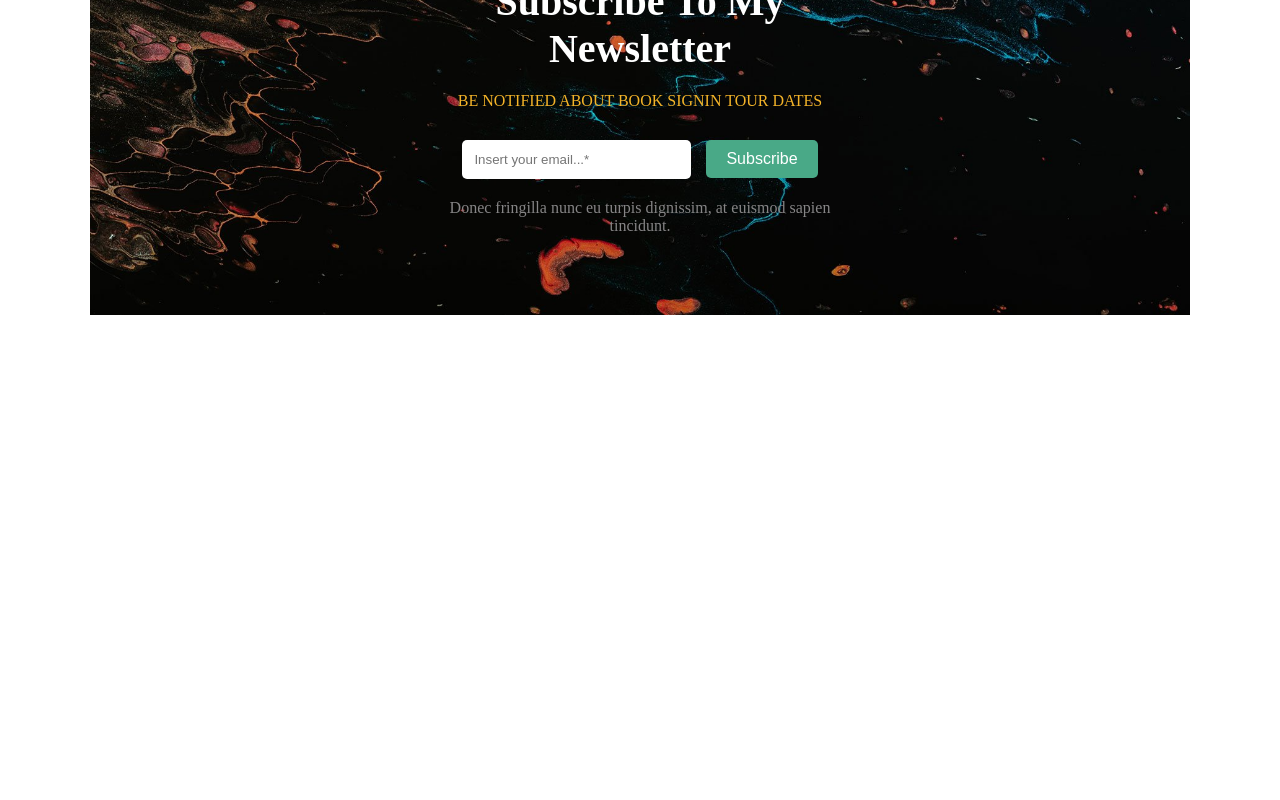
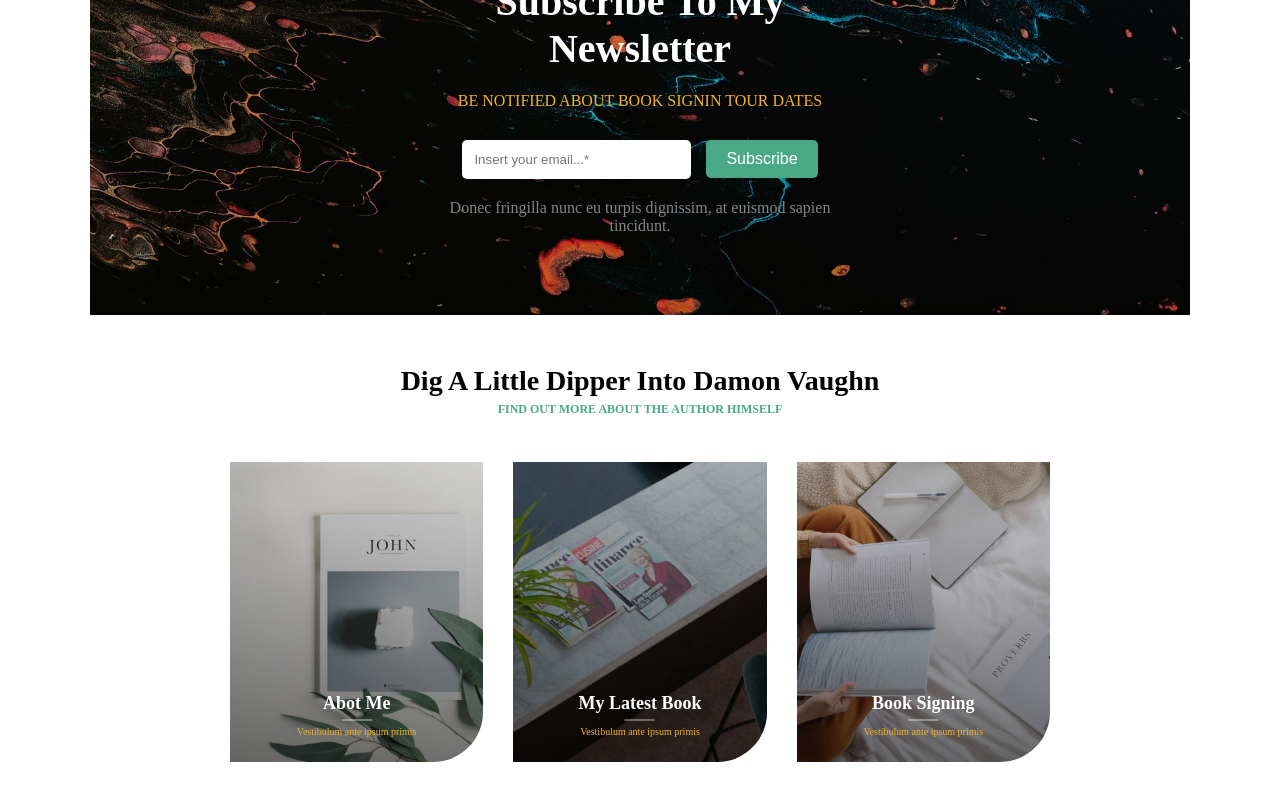
Before and after one commit to AndreaFermo/proj-html-vuejs, a Vue app: page / in a window 1280 px wide. Shown: the part 2505-3305 px from the top of the page. Before the commit the page ends 2820 px from the top, so only its background shows below. Built offline with nearby package versions, Linux system fonts and the light colour scheme; a web font is replaced by a local one.

Commit message:
section author-info

```diff
--- a/src/components/PageMain.vue
+++ b/src/components/PageMain.vue
@@ -23,8 +23,8 @@
         <MyNewsletter />
     </section>
 
-    <section id="author-info"> <!-- simile alla section events-->
-
+    <section id="author-info">
+        <MyAuthorInfo />
     </section>
 
     <section id="recent-articles"> <!-- simile alla section critics-->
@@ -39,6 +39,7 @@ import MyAudiobook from './PageMainComponents/MyAudiobook.vue';
 import MyCritics from './PageMainComponents/MyCritics.vue';
 import MyEvents from './PageMainComponents/MyEvents.vue';
 import MyNewsletter from './PageMainComponents/MyNewsletter.vue';
+import MyAuthorInfo from './PageMainComponents/MyAuthorInfo.vue';
 export default {
     name: 'PageMain',
     components: {
@@ -47,7 +48,8 @@ export default {
         MyAudiobook,
         MyCritics,
         MyEvents,
-        MyNewsletter
+        MyNewsletter,
+        MyAuthorInfo
     }
 }
 </script>
@@ -87,4 +89,11 @@ export default {
     width: 1100px;
     margin: auto;
 }
+
+#author-info {
+    width: 850px;
+    margin: auto;
+    text-align: center;
+    margin-bottom: 500px;
+}
 </style>
--- /dev/null
+++ b/src/components/PageMainComponents/MyAuthorInfo.vue
@@ -0,0 +1,108 @@
+<template>
+    <h3>Dig A Little Dipper Into Damon Vaughn</h3>
+    <h4>FIND OUT MORE ABOUT THE AUTHOR HIMSELF</h4>
+    <div class="cards-container">
+        <div class="card">
+            <img src="../../assets/images/box-1.jpg" alt="">
+            <div class="filter">
+                <div class="card-info">
+                    <h5>Abot Me</h5>
+                    <div class="line"></div>
+                    <p>Vestibulum ante ipsum primis</p>
+                </div>
+            </div>
+        </div>
+        <div class="card">
+            <img src="../../assets/images/box-4.jpg" alt="">
+            <div class="filter">
+                <div class="card-info">
+                    <h5>My Latest Book</h5>
+                    <div class="line"></div>
+                    <p>Vestibulum ante ipsum primis</p>
+                </div>
+            </div>
+        </div>
+        <div class="card">
+            <img src="../../assets/images/box-3.jpg" alt="">
+            <div class="filter">
+                <div class="card-info">
+                    <h5>Book Signing</h5>
+                    <div class="line"></div>
+                    <p>Vestibulum ante ipsum primis</p>
+                </div>
+            </div>
+        </div>
+    </div>
+</template>
+<script>
+export default {
+    name: 'MyAuthorInfo'
+}
+</script>
+<style scoped lang="scss">
+@use '../../styles/partials/variables';
+
+h3 {
+    font-size: 28px;
+    padding: 50px 0px 5px;
+}
+
+h4 {
+    color: variables.$color-green;
+    font-size: 12px;
+    padding-bottom: 30px;
+}
+
+.cards-container {
+    display: flex;
+
+    .card {
+        margin: 15px;
+        width: calc((100% / 3) - 30px);
+        height: 300px;
+        overflow: hidden;
+        border-bottom-right-radius: 50px;
+        position: relative;
+
+        .filter {
+            background-image: linear-gradient(rgba(0, 0, 0, 0.125), rgba(0, 0, 0, 0.542));
+            height: 100%;
+            width: 100%;
+            position: absolute;
+            top: 0;
+            left: 0;
+            z-index: 4;
+        }
+
+        img {
+            width: 320px;
+        }
+
+        .card-info {
+            position: absolute;
+            bottom: 25px;
+            left: 50%;
+            transform: translate(-50%, 0);
+
+            h5 {
+                color: variables.$color-white;
+                font-size: 18px;
+                padding-bottom: 5px;
+            }
+
+            .line {
+                border-top: 2px solid rgba(255, 255, 255, 0.346);
+                width: 30px;
+                margin: auto;
+            }
+
+            p {
+                color: variables.$color-saffron;
+                padding-top: 5px;
+                font-size: 10px;
+            }
+
+        }
+    }
+}
+</style>
--- a/src/components/PageMainComponents/MyNewsletter.vue
+++ b/src/components/PageMainComponents/MyNewsletter.vue
@@ -2,7 +2,7 @@
     <div class="newsletter-container">
         <h3>Subscribe To My Newsletter</h3>
         <h4>BE NOTIFIED ABOUT BOOK SIGNIN TOUR DATES</h4>
-        <input type="text" placeholder="Insert your email...*">
+        <input type="email" placeholder="Insert your email...*">
         <button>Subscribe</button>
         <p>Donec fringilla nunc eu turpis dignissim, at euismod sapien tincidunt.</p>
     </div>
```
